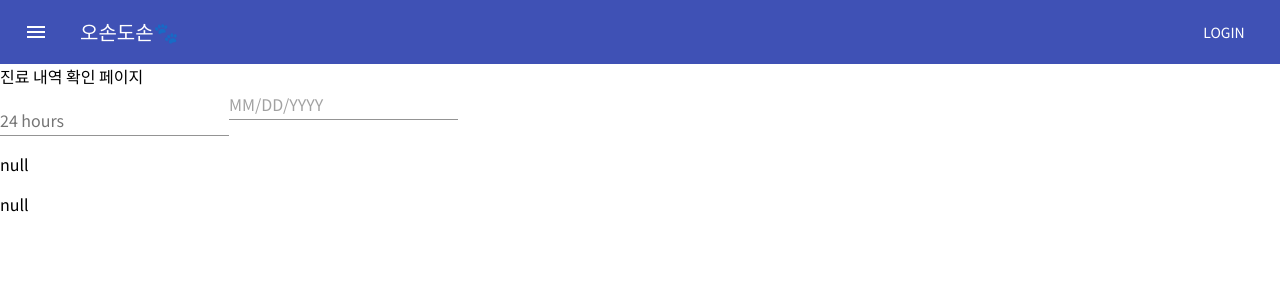
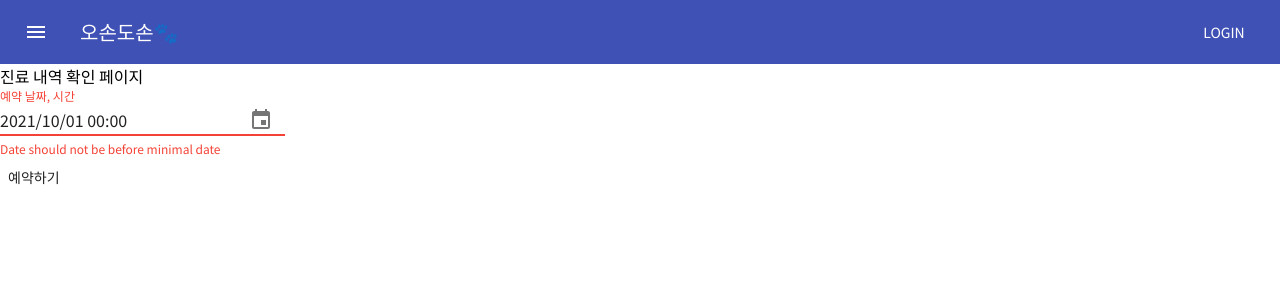
Before and after one commit to Seohyun-Roh/Oson_Doson_v2, a React (Create React App) app in the folder client/: page /appt in a window 1280 px wide. Shown: the top 300 px of the page. Built offline with nearby package versions, Linux system fonts and the light colour scheme.

Commit message:
Add Calendar to AppointmentPage

```diff
--- /dev/null
+++ b/client/src/components/Calendar.js
@@ -0,0 +1,28 @@
+import React, { useState } from "react";
+import { KeyboardDateTimePicker, MuiPickersUtilsProvider } from "@material-ui/pickers";
+import DateFnsUtils from '@date-io/date-fns';
+
+function Calendar({getDateTime}) {
+  const [selectedDate, handleDateChange] = useState(new Date("2021-10-01T00:00"));
+
+  const handleChangeValue = (val) => {
+    handleDateChange(val);
+    getDateTime(val);
+  }
+
+  return (
+    <div>
+      <MuiPickersUtilsProvider utils={DateFnsUtils}>
+        <KeyboardDateTimePicker
+          value={selectedDate}
+          onChange={handleChangeValue}
+          label="예약 날짜, 시간"
+          onError={console.log}
+          disablePast
+          format="yyyy/MM/dd HH:mm"
+        />
+        </MuiPickersUtilsProvider>
+      </div>
+  );
+}
+export default Calendar;
--- a/client/src/views/AppointmentPage.js
+++ b/client/src/views/AppointmentPage.js
@@ -1,59 +1,35 @@
 import React, { Component } from 'react'
 import MenuBar from '../components/MenuBar';
-import { DatePicker, MuiPickersUtilsProvider, TimePicker } from "@material-ui/pickers";
-import MomentUtils from "@date-io/moment";
+import Calendar from '../components/Calendar';
+import Button from '@material-ui/core/Button';
 
 class AppointmentPage extends Component {
 
     constructor(props){
         super(props);
         this.state = {
-            selectedDate: null,
-            selectedTime: null,
-            checkedB: false
-        };
+            dateTime: ''
+        }
     }
 
-    handleDateChange = (date) => {
-        this.setState({ selectedDate: date });
-        console.log(this.state.selectedDate)
+    getDateTime = (text) => {
+        this.setState({
+            dateTime: text
+        });
     }
 
-    handleTimeChange = (time) => {
-        this.setState({ selectedTime: time });
-        console.log(this.state.selectedDate)
+    handleSubmit = () => {
+        console.log(this.state.dateTime)
     }
 
     render() {
-        const { classes } = this.props;
+        // const { classes } = this.props;
         return (
             <div>
                 <MenuBar />
                 진료 내역 확인 페이지
-                <div>
-                    <MuiPickersUtilsProvider utils={MomentUtils}>
-                    <TimePicker
-                        keyboard="true" placeholder="24 hours"
-                        clearable
-                        ampm={false}
-                        label="24 hours"
-                        value={this.state.selectedTime}
-                        onChange={this.handleTimeChange}
-                    />
-                    <DatePicker
-                        keyboard="true" placeholder="MM/DD/YYYY" format={"MM/DD/YYYY"}
-                        value={this.state.selectedDate}
-                        mask={[/\d/, /\d/, "/", /\d/, /\d/, "/", /\d/, /\d/, /\d/, /\d/]}
-                        onChange={this.handleDateChange}
-                        disableopenonenter="true"
-                        animateYearScrolling={false}
-                        autoOk={true}
-                        clearable
-                        />
-                    <p>{JSON.stringify(this.state.selectedDate)}</p>
-                    <p>{JSON.stringify(this.state.selectedTime)}</p>
-                    </MuiPickersUtilsProvider>
-                </div>
+                <Calendar getDateTime={this.getDateTime}/>
+                <Button onClick={this.handleSubmit}>예약하기</Button>
             </div>
         )
     }
```
